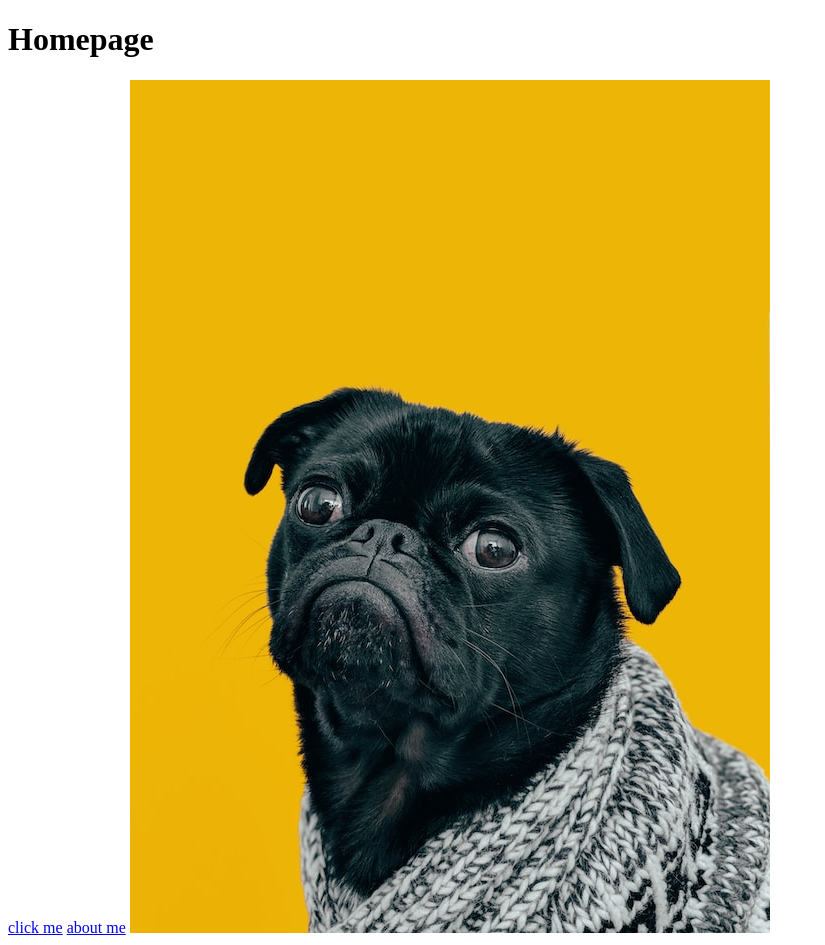
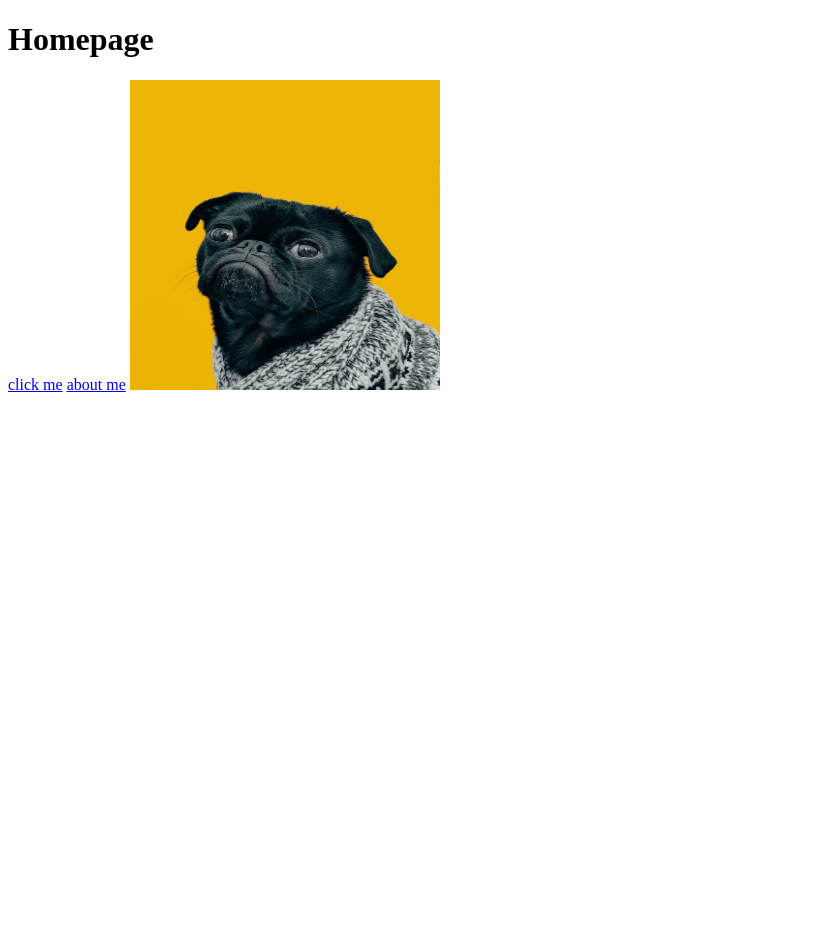
Before and after one commit to Azzybo/git-test, a plain HTML site: page odin-links-and-images/index.html in a window 1280 px wide. Shown: the whole page, without its empty margins (0-825 px from the left). After the commit the page ends 800 px from the top, so only its background shows below. Drawn offline with Linux system fonts and the light colour scheme.

Commit message:
add last update 22/11/23

```diff
--- a/odin-links-and-images/index.html
+++ b/odin-links-and-images/index.html
@@ -12,7 +12,7 @@
     <a href="./about.html">about me</a>
 <!-- <img src="https://www.theodinproject.com/mstile-310x310.png" alt="odin Images"> -->
 
-    <img src="../image/dog.jpg" alt="">
+    <img src="./image/dog.jpg" alt="dog logo" height="310" width="310">
 
 </body>
 </html>
```
